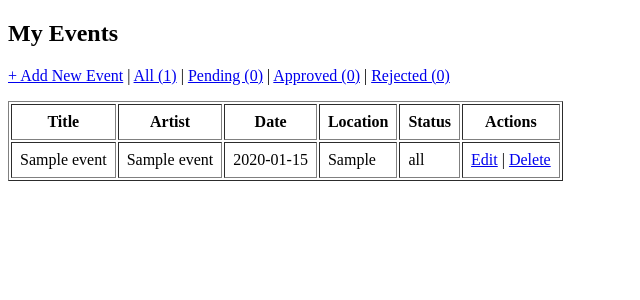
After one commit to sulekaraokur/ctis256, a PHP site: page /assets/backend/organizer/my_events.php in a window 1280 px wide. The commit adds this page. Shown: the top 300 px of the page, without its empty margins (0-640 px from the left). Run offline with PHP 8.4, Linux system fonts and the light colour scheme; tables that the repository leaves empty hold one stand-in row (values such as "Sample post").

Commit message:
crud operations done

```diff
--- a/assets/backend/add_event.php
+++ b/assets/backend/add_event.php
@@ -8,7 +8,7 @@ if ($_SERVER['REQUEST_METHOD']=='POST'){
         exit;
     }
 
-    $dsn = "localhost";
+    $dsn = "localhost";//commitle!!
     $username = "std";
     $password = "";
     $dbname = "db";
--- a/assets/backend/includes/db.php
+++ b/assets/backend/includes/db.php
@@ -1,11 +1,20 @@
 <?php
+ini_set('display_errors', 1);
+ini_set('display_startup_errors', 1);
+error_reporting(E_ALL);
+
 $host = "localhost";
+$dbname = "concert_db";
 $user = "root";
 $pass = "";
-$dbname = "proje";
 
-$conn = new mysqli($host, $user, $pass, $dbname);
-
-if ($conn->connect_error) {
-    die("connection error: " . $conn->connect_error);
+try {
+    $pdo = new PDO(
+        "mysql:host=$host;dbname=$dbname;charset=utf8mb4",
+        $user,
+        $pass,
+        [PDO::ATTR_ERRMODE => PDO::ERRMODE_EXCEPTION]
+    );
+} catch (PDOException $e) {
+    die("DB connection error: " . $e->getMessage());
 }
--- /dev/null
+++ b/assets/backend/organizer/my_events.php
@@ -0,0 +1,118 @@
+<?php
+ini_set('display_errors', 1);
+ini_set('display_startup_errors', 1);
+error_reporting(E_ALL);
+
+require_once "../includes/db.php";
+
+/* ŞİMDİLİK SABİT ORGANIZER
+   (login gelince $_SESSION['user_id'] olacak) */
+$organizer_id = 1;
+
+/* ---------------- FILTER ---------------- */
+$status = $_GET['status'] ?? 'all';
+$allowed = ['all','pending','approved','rejected'];
+if (!in_array($status, $allowed, true)) {
+    $status = 'all';
+}
+
+/* ---------------- COUNTS ---------------- */
+$countSql = "
+    SELECT LOWER(TRIM(status)) AS s, COUNT(*) AS c
+    FROM events
+    WHERE organizer_id = ?
+    GROUP BY LOWER(TRIM(status))
+";
+$cs = $pdo->prepare($countSql);
+$cs->execute([$organizer_id]);
+
+$counts = ['pending'=>0,'approved'=>0,'rejected'=>0];
+foreach ($cs->fetchAll(PDO::FETCH_ASSOC) as $row) {
+    if (isset($counts[$row['s']])) {
+        $counts[$row['s']] = (int)$row['c'];
+    }
+}
+
+$totalSql = "SELECT COUNT(*) FROM events WHERE organizer_id = ?";
+$ts = $pdo->prepare($totalSql);
+$ts->execute([$organizer_id]);
+$totalCount = (int)$ts->fetchColumn();
+
+if ($status === 'all') {
+    $sql = "SELECT * FROM events
+            WHERE organizer_id = ?
+            ORDER BY created_at DESC";
+    $stmt = $pdo->prepare($sql);
+    $stmt->execute([$organizer_id]);
+} else {
+    $sql = "SELECT * FROM events
+            WHERE organizer_id = ?
+              AND LOWER(TRIM(status)) = ?
+            ORDER BY created_at DESC";
+    $stmt = $pdo->prepare($sql);
+    $stmt->execute([$organizer_id, $status]);
+}
+
+$events = $stmt->fetchAll(PDO::FETCH_ASSOC);
+
+$msg = "";
+if (isset($_GET['updated'])) $msg = "Event updated successfully.";
+if (isset($_GET['deleted'])) $msg = "Event deleted successfully.";
+?>
+<!DOCTYPE html>
+<html lang="en">
+<head>
+    <meta charset="UTF-8">
+    <title>My Events</title>
+</head>
+<body>
+
+<h2>My Events</h2>
+
+<?php if ($msg): ?>
+    <p style="color:green;"><?= htmlspecialchars($msg) ?></p>
+<?php endif; ?>
+
+<p>
+    <a href="add_event.php">+ Add New Event</a> |
+    <a href="my_events.php?status=all">All (<?= $totalCount ?>)</a> |
+    <a href="my_events.php?status=pending">Pending (<?= $counts['pending'] ?>)</a> |
+    <a href="my_events.php?status=approved">Approved (<?= $counts['approved'] ?>)</a> |
+    <a href="my_events.php?status=rejected">Rejected (<?= $counts['rejected'] ?>)</a>
+</p>
+
+<?php if (!$events): ?>
+    <p>
+        No events found for filter:
+        <b><?= htmlspecialchars($status) ?></b>.
+        <a href="my_events.php?status=all">Show all</a>
+    </p>
+<?php else: ?>
+<table border="1" cellpadding="8">
+    <tr>
+        <th>Title</th>
+        <th>Artist</th>
+        <th>Date</th>
+        <th>Location</th>
+        <th>Status</th>
+        <th>Actions</th>
+    </tr>
+    <?php foreach ($events as $e): ?>
+    <tr>
+        <td><?= htmlspecialchars($e['title']) ?></td>
+        <td><?= htmlspecialchars($e['artist_name']) ?></td>
+        <td><?= htmlspecialchars($e['date']) ?></td>
+        <td><?= htmlspecialchars($e['location']) ?></td>
+        <td><?= htmlspecialchars($e['status']) ?></td>
+        <td>
+            <a href="edit_event.php?id=<?= (int)$e['event_id'] ?>">Edit</a> |
+            <a href="delete_event.php?id=<?= (int)$e['event_id'] ?>"
+               onclick="return confirm('Delete this event?')">Delete</a>
+        </td>
+    </tr>
+    <?php endforeach; ?>
+</table>
+<?php endif; ?>
+
+</body>
+</html>
--- a/index.html
+++ b/index.html
@@ -25,7 +25,7 @@
   <link href="assets/vendor/swiper/swiper-bundle.min.css" rel="stylesheet">
 
   <!-- Main CSS File -->
-  <link href="assets/css/main.css" rel="stylesheet">
+  <link href="assets copy/css/main.css" rel="stylesheet">
 
   <!-- =======================================================
   * Template Name: TheEvent
```
Also changed, not shown: assets/backend/organizer/add_event.php (added, +83 -0 lines), assets/backend/organizer/delete_event.php (added, +27 -0 lines), assets/backend/organizer/edit_event.php (added, +98 -0 lines).
